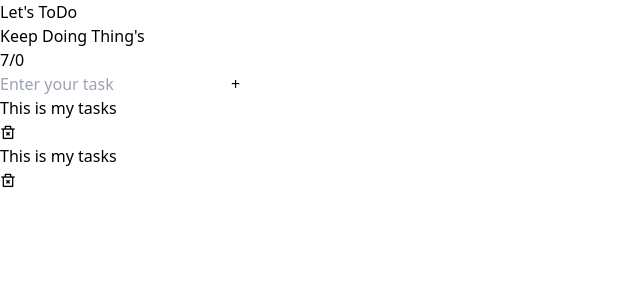
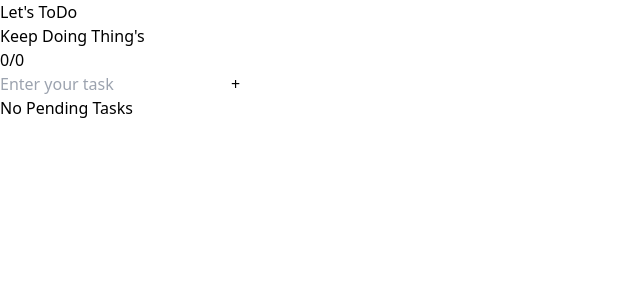
Before and after one commit to Harshveer7828/TO-DO-REACT-APP, a React (Vite) app: page / in a window 1280 px wide. Shown: the top 300 px of the page, without its empty margins (0-640 px from the left). Built offline with nearby package versions, Linux system fonts and the light colour scheme.

Commit message:
To-do create Done

```diff
--- a/src/App.jsx
+++ b/src/App.jsx
@@ -1,52 +1,61 @@
 import { useState } from 'react'
 import './index.css';
 import 'remixicon/fonts/remixicon.css'
-import 'nanoid';
 import { nanoid } from 'nanoid';
 
 function App() {
-  let [data,setData] = useState(JSON.parse(localStorage.getItem("task")) || []);
-  let [task,setTask] = useState("");
+  let [data, setData] = useState(JSON.parse(localStorage.getItem("task")) || []);
+  let [tasks, setTasks] = useState("");
 
-  const formHandler = (e)=>{
+  const formHandler = (e) => {
     e.preventDefault();
-    const newData = {task,complete : "false",id: nanoid() };
-    setData(...data,newData);
+    const newData = { tasks, complete: "false", id: nanoid() };
+    setData([...data, newData]);
+    setTasks("");
+
+    localStorage.setItem("task", JSON.stringify([...data, newData]));
 
   }
+
+  const CompleteHandler = (index) => {
+    const copyTasks = [...data];
+    copyTasks[index].complete = !copyTasks[index].complete;
+    setData(copyTasks)
+    localStorage.setItem("task", JSON.stringify(copyTasks))
+  }
+  console.log(data);
 
 
   return (
     <>
-      <div className="container h-screen w-screen bg-zinc-900 flex items-center justify-center flex-col">
+      <div className="container min-h-screen w-screen bg-zinc-900 flex items-center justify-center flex-col">
         <div className="information h-[20vh] w-[90%] border-2 border-zinc-200 flex items-center justify-between px-4">
           <div className="text">
             <h1 className="text-white text-6xl font-bold font-['manuka']">Let's ToDo</h1>
             <h3 className="text-white text-3xl font-['manuka']">Keep Doing Thing's</h3>
           </div>
-          <h3 className="text-8xl text-white font-['manuka']">7/0</h3>
+          <h3 className="text-8xl text-white font-['manuka']">{data.filter(t => t.complete === true).length}/{data.length} </h3>
         </div>
         <div className="inputContainer">
           <form onSubmit={formHandler} className="flex items-center justify-center mt-2 gap-2">
-            <input onChange={(e)=> setTask(e.target.value)} value={task} type="text" name="tasks" className="border  rounded-md  text-white bg-transparent py-2 px-1" placeholder='Enter your task' />
+            <input onChange={(e) => setTasks(e.target.value)} value={tasks} type="text" name="tasks" className="border  rounded-md  text-white bg-transparent py-2 px-1" placeholder='Enter your task' />
             <button className="px-3 text-white text-3xl py-1 bg-red-500 rounded-full">+</button>
           </form>
         </div>
         <div className="mt-2 tasksList px-2 min-h-[10vh] w-full flex flex-col gap-2">
-          <div className="flex items-center justify-between task w-full border border-zinc-400 text-white px-2 py-3">
-            <div className='flex items-center gap-2'>
-              <div className="check h-[1.5rem] w-[1.5rem] rounded-full bg-green-400"></div>
-              <h1 className='line-through	'>This is my tasks</h1>
-            </div>
-            <div className="controls "><i className="ri-delete-bin-2-line"></i></div>
-          </div>
-          <div className="flex items-center justify-between task w-full border border-zinc-400 text-white px-2 py-3">
-            <div className='flex items-center gap-2'>
-              <div className="check h-[1.5rem] w-[1.5rem] rounded-full bg-red-400"></div>
-              <h1>This is my tasks</h1>
-            </div>
-            <div className="controls "><i className="ri-delete-bin-2-line"></i></div>
-          </div>
+          {data.length > 0 ? (
+            data.map((tasks, index) => {
+              return (<div key={tasks.id} className="flex items-center justify-between task w-full border border-zinc-400 text-white px-2 py-3">
+                <div onClick={() => CompleteHandler(index)} className='flex items-center gap-2'>
+                  <div className={`check h-[1.5rem] w-[1.5rem] rounded-full ${tasks.complete ? "bg-green-400" : "border border-red-500"}`}></div>
+                  <h1 className={`${tasks.complete ? "line-through" : 'none'}`}>{tasks.tasks}</h1>
+                </div>
+                <div className="controls "><i className="ri-delete-bin-2-line"></i></div>
+              </div>)
+            })
+          ) : (
+            <h1 className="text-white text-4xl font-[''manuka] text-center">No Pending Tasks</h1>
+          )}
         </div>
       </div>
     </>
```
